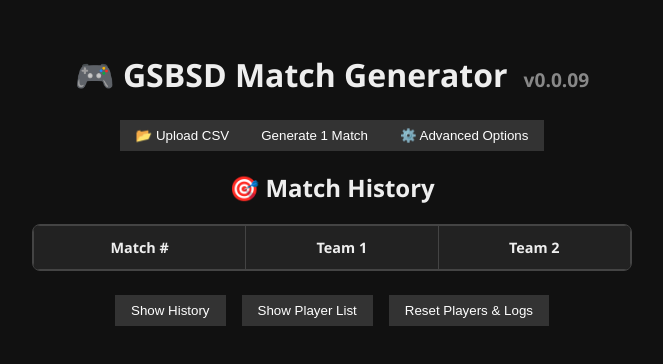
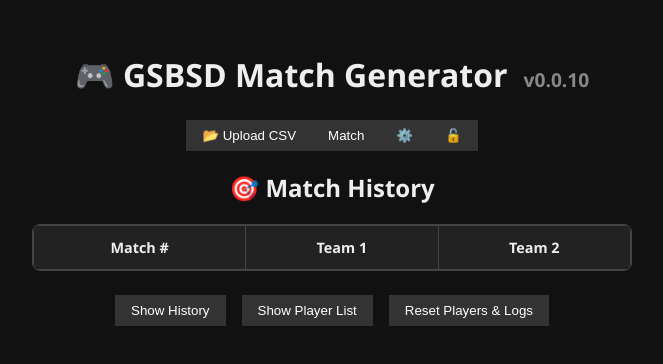
Before and after one commit to Mihka-el/GSBSD, a React (Create React App) app: page / in a window 1280 px wide. Shown: the top 364 px of the page, without its empty margins (308-971 px from the left). Built offline with nearby package versions, Linux system fonts and the light colour scheme.

Commit message:
✨ Add delete match feature

```diff
--- a/src/App.js
+++ b/src/App.js
@@ -9,7 +9,6 @@ import PlayerList from "./components/PlayerList";
 import { generateMatch } from "./utils/generateMatch";
 
 function App() {
-  // 🔧 App State
   const [players, setPlayers] = useState([]);
   const [generatedMatches, setGeneratedMatches] = useState([]);
   const [showPlayerList, setShowPlayerList] = useState(false);
@@ -18,9 +17,9 @@ function App() {
   const [showAdvancedOptions, setShowAdvancedOptions] = useState(false);
   const [allowSpecialPatterns, setAllowSpecialPatterns] = useState(false);
   const [allowMixedGender, setAllowMixedGender] = useState(false);
+  const [deleteMode, setDeleteMode] = useState(false);
   const DEMO_MODE = true;
 
-  // 🎨 Grade color for demo mode
   const getGradeColor = (grade) => {
     switch (grade) {
       case "S": return "gold";
@@ -31,7 +30,6 @@ function App() {
     }
   };
 
-  // 🏷️ Format player display
   const formatPlayer = (player) => {
     if (!DEMO_MODE) return player.Name;
     return (
@@ -41,7 +39,6 @@ function App() {
     );
   };
 
-  // 📂 Upload CSV and parse players
   const handleFileUpload = (event) => {
     const file = event.target.files[0];
     Papa.parse(file, {
@@ -60,7 +57,6 @@ function App() {
     });
   };
 
-  // 🧠 Match generation logic
   const generateOneMatch = () => {
     let currentPlayers = [...players];
     let match = generateMatch(currentPlayers, generatedMatches, {
@@ -94,7 +90,6 @@ function App() {
     setGeneratedMatches([...generatedMatches, match.map((p) => p.Name)]);
   };
 
-  // 🔄 Reset all player stats and match history
   const resetPlayers = () => {
     const reset = players.map((p) => ({
       ...p,
@@ -105,17 +100,21 @@ function App() {
     setGeneratedMatches([]);
   };
 
+  const handleDeleteMatch = (index) => {
+    const updatedMatches = [...generatedMatches];
+    updatedMatches.splice(index, 1);
+    setGeneratedMatches(updatedMatches);
+  };
+
   return (
     <div className="App">
-      {/* 🧱 Title */}
       <h1 className="app-title">
         🎮 GSBSD Match Generator
         <span style={{ fontSize: "0.6em", marginLeft: "1rem", color: "#888" }}>
-          v0.0.09
+          v0.0.10
         </span>
       </h1>
 
-      {/* 🎮 Main Controls */}
       <div className="match-section">
         <button className="secondary-btn" onClick={() => setShowUpload(!showUpload)}>
           {showUpload ? "Hide CSV Upload" : "📂 Upload CSV"}
@@ -127,12 +126,14 @@ function App() {
           </div>
         )}
 
-        <button className="main-btn" onClick={generateOneMatch}>Generate 1 Match</button>
+        <button className="main-btn" onClick={generateOneMatch}>Match</button>
 
         <button className="secondary-btn" onClick={() => setShowAdvancedOptions(!showAdvancedOptions)}>
-          {showAdvancedOptions ? "Hide Advanced Options" : "⚙️ Advanced Options"}
+          {showAdvancedOptions ? "⚙️" : "⚙️"}
         </button>
-
+        <button className="secondary-btn" onClick={() => setDeleteMode(!deleteMode)}>
+          {deleteMode ? "🔒" : "🔓"}
+        </button>
         {showAdvancedOptions && (
           <div className="advanced-options">
             <label>
@@ -154,12 +155,15 @@ function App() {
           </div>
         )}
 
-        {/* 📝 Match History Table */}
         <h2>🎯 Match History</h2>
-        <MatchTable generatedMatches={generatedMatches} />
+
+        <MatchTable
+          generatedMatches={generatedMatches}
+          onDelete={handleDeleteMatch}
+          deleteMode={deleteMode}
+        />
       </div>
 
-      {/* 🔘 Footer Controls */}
       <div className="controls">
         <div className="toggle-btns">
           <button className="secondary-btn" onClick={() => setShowHistory(!showHistory)}>
@@ -174,7 +178,6 @@ function App() {
         </div>
       </div>
 
-      {/* 🧾 Match History Detail */}
       {showHistory && (
         <div className="history">
           <h3>📜 Match History</h3>
@@ -194,7 +197,6 @@ function App() {
         </div>
       )}
 
-      {/* 👥 Player List */}
       {showPlayerList && (
         <PlayerList
           players={players}
--- a/src/components/MatchTable.js
+++ b/src/components/MatchTable.js
@@ -1,12 +1,17 @@
 // components/MatchTable.js
 import React from "react";
 
-const MatchTable = ({ generatedMatches }) => {
+const MatchTable = ({ generatedMatches, onDelete, deleteMode }) => {
   return (
     <div className="scroll-container">
       <table className="team-table">
         <thead>
-          <tr><th>Match #</th><th>Team 1</th><th>Team 2</th></tr>
+          <tr>
+            <th>Match #</th>
+            <th>Team 1</th>
+            <th>Team 2</th>
+            {deleteMode && <th>Delete</th>}
+          </tr>
         </thead>
         <tbody>
           {generatedMatches.map((match, index) => {
@@ -17,6 +22,11 @@ const MatchTable = ({ generatedMatches }) => {
                 <td>{`Match ${index + 1}`}</td>
                 <td>{team1}</td>
                 <td>{team2}</td>
+                {deleteMode && (
+                  <td>
+                    <button onClick={() => onDelete(index)}>❌</button>
+                  </td>
+                )}
               </tr>
             );
           })}
```
